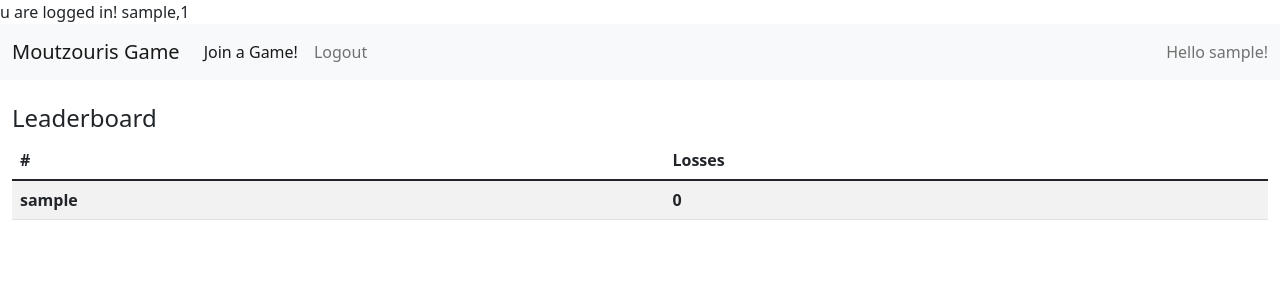
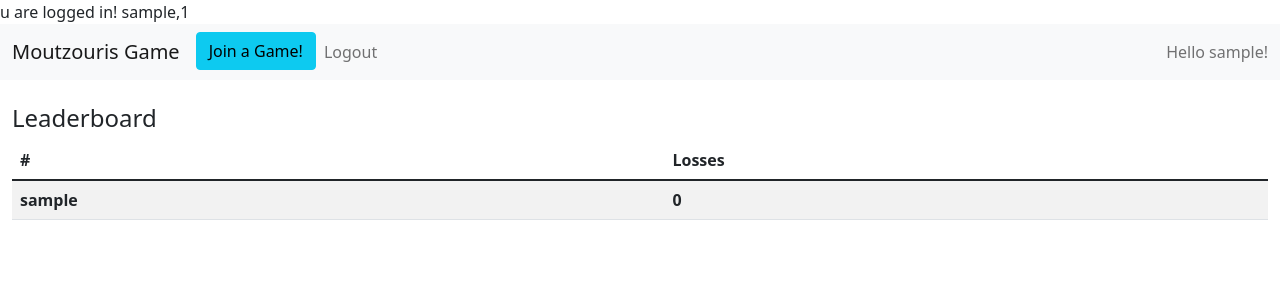
Before and after one commit to iee-ihu-gr-course1941/ADISE21_moutzouris_game, a PHP site: page /Queue/index.php in a window 1280 px wide. Shown: the top 300 px of the page. Run offline with PHP 8.4, Linux system fonts and the light colour scheme; the visitor is signed in with stand-in values (Sample User, id 1); lists and menus that the app fills with data are empty.

Commit message:
button Game

```diff
--- a/Queue/index.php
+++ b/Queue/index.php
@@ -18,7 +18,8 @@
     <script src="https://code.jquery.com/jquery-3.6.0.min.js"
         integrity="sha256-/xUj+3OJU5yExlq6GSYGSHk7tPXikynS7ogEvDej/m4=" crossorigin="anonymous"></script>
     <script src="../src/js/join.js"></script>
-    <link rel="stylesheet" href="https://cdn.jsdelivr.net/npm/bootstrap@5.1.3/dist/css/bootstrap.min.css" integrity="sha384-1BmE4kWBq78iYhFldvKuhfTAU6auU8tT94WrHftjDbrCEXSU1oBoqyl2QvZ6jIW3" crossorigin="anonymous"><link rel="stylesheet" href="https://cdn.jsdelivr.net/npm/bootstrap@5.1.3/dist/css/bootstrap.min.css" integrity="sha384-1BmE4kWBq78iYhFldvKuhfTAU6auU8tT94WrHftjDbrCEXSU1oBoqyl2QvZ6jIW3" crossorigin="anonymous">
+    <link rel="stylesheet" href="https://cdn.jsdelivr.net/npm/bootstrap@5.1.3/dist/css/bootstrap.min.css" integrity="sha384-1BmE4kWBq78iYhFldvKuhfTAU6auU8tT94WrHftjDbrCEXSU1oBoqyl2QvZ6jIW3" crossorigin="anonymous">
+    <link rel="stylesheet" href="https://cdn.jsdelivr.net/npm/bootstrap@5.1.3/dist/css/bootstrap.min.css" integrity="sha384-1BmE4kWBq78iYhFldvKuhfTAU6auU8tT94WrHftjDbrCEXSU1oBoqyl2QvZ6jIW3" crossorigin="anonymous">
     <title>Document</title>
 </head>
 
@@ -32,7 +33,7 @@
     <div class="collapse navbar-collapse" id="navbarSupportedContent">
       <ul class="navbar-nav me-auto mb-2 mb-lg-0">
         <li class="nav-item">
-          <a id="joinGame" class="nav-link active" aria-current="page" href="#">Join a Game!</a>
+          <a id="joinGame" href="../Board/" class="btn btn-info" role="button">Join a Game!</a>
         </li>
         <li class="nav-item">
           <a class="nav-link" href="../src/api/logout.php">Logout</a>
```
